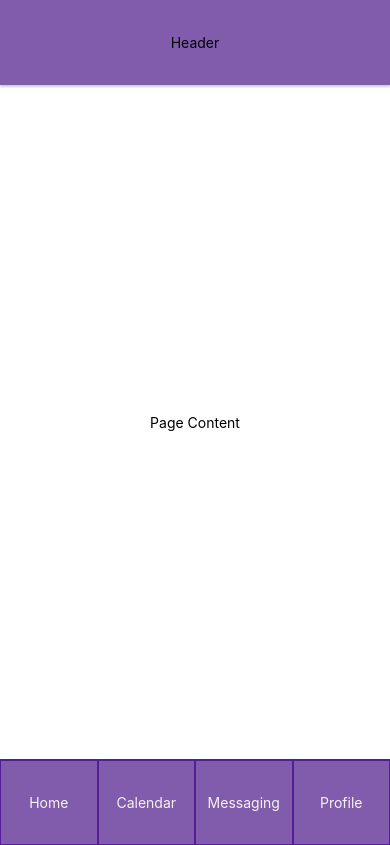
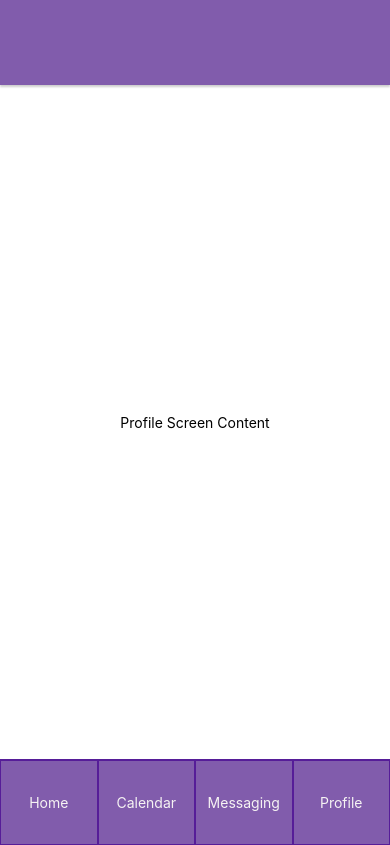
Before and after one commit to lizzy-lohmann/2024-final-project, a React Native app in the folder SeniorProject/: screen /Profile in a window 390 px wide. Built offline with nearby package versions, Linux system fonts and the light colour scheme.

Commit message:
have seperate pages

```diff
--- a/SeniorProject/App.js
+++ b/SeniorProject/App.js
@@ -1,34 +1,28 @@
-import { StatusBar } from 'expo-status-bar';
-import { StyleSheet, Text, View, TouchableOpacity } from 'react-native';
-import styles from './styles';
+import * as React from 'react';
+import { NavigationContainer } from '@react-navigation/native';
+import { createNativeStackNavigator } from '@react-navigation/native-stack';
+import HomeScreen from './Home';
+import ProfileScreen from './Profile';
+import CalendarScreen from './Calendar';
+import MessagingScreen from './Message';
 
+const Stack = createNativeStackNavigator();
 
-export default function App() {
+function App() {
     return (
-        <View style={styles.container}>
-            <View style={styles.header}>
-                {/* Content of your header goes here */}
-                <Text>Header</Text>
-            </View>
-            <View style={styles.content}>
-                {/* Content of your page goes here */}
-                <Text>Page Content</Text>
-            </View>
-            <View style={styles.footer}>
-                {/* Footer buttons go here */}
-                <TouchableOpacity style={styles.footerButton}>
-                    <Text style={styles.footerButtonText}>Home</Text>
-                </TouchableOpacity>
-                <TouchableOpacity style={styles.footerButton}>
-                    <Text style={styles.footerButtonText}>Calendar</Text>
-                </TouchableOpacity>
-                <TouchableOpacity style={styles.footerButton}>
-                    <Text style={styles.footerButtonText}>Messaging</Text>
-                </TouchableOpacity>
-                <TouchableOpacity style={styles.footerButton}>
-                    <Text style={styles.footerButtonText}>Profile</Text>
-                </TouchableOpacity>
-            </View>
-        </View>
+        <NavigationContainer>
+            <Stack.Navigator
+                initialRouteName="Home"
+                screenOptions={{
+                    headerShown: false,
+                }}>
+                <Stack.Screen name="Home" component={HomeScreen} />
+                <Stack.Screen name="Profile" component={ProfileScreen} />
+                <Stack.Screen name="Calendar" component={CalendarScreen} />
+                <Stack.Screen name="Messaging" component={MessagingScreen} />
+            </Stack.Navigator>
+        </NavigationContainer>
     );
 }
+
+export default App;
--- a/SeniorProject/Calendar.js
+++ b/SeniorProject/Calendar.js
@@ -1,3 +1,25 @@
 import React from 'react';
 import { View, Text, TouchableOpacity } from 'react-native';
 import  styles  from './styles';
+import Footer from "./Footer";
+
+const Calendar = ({ navigation }) => {
+    return (
+        <View style={styles.container}>
+            {/* Custom Header */}
+            <View style={styles.header}>
+                {/* Other header content */}
+            </View>
+
+            {/* Screen Content */}
+            <View style={styles.content}>
+                <Text>Calendar Screen Content</Text>
+            </View>
+
+            {/* Custom Footer */}
+            <Footer navigation={navigation} />
+        </View>
+    );
+};
+
+export default Calendar;
--- /dev/null
+++ b/SeniorProject/Footer.js
@@ -0,0 +1,36 @@
+import React from 'react';
+import { View, Text, TouchableOpacity } from 'react-native';
+import styles from './styles';
+
+const Footer = ({ navigation }) => {
+    return (
+        <View style={styles.footer}>
+            <TouchableOpacity
+                onPress={() => navigation.navigate('Home')}
+                style={styles.footerButton}
+            >
+                <Text style={styles.footerButtonText}>Home</Text>
+            </TouchableOpacity>
+            <TouchableOpacity
+                onPress={() => navigation.navigate('Calendar')}
+                style={styles.footerButton}
+            >
+                <Text style={styles.footerButtonText}>Calendar</Text>
+            </TouchableOpacity>
+            <TouchableOpacity
+                onPress={() => navigation.navigate('Messaging')}
+                style={styles.footerButton}
+            >
+                <Text style={styles.footerButtonText}>Messaging</Text>
+            </TouchableOpacity>
+            <TouchableOpacity
+                onPress={() => navigation.navigate('Profile')}
+                style={styles.footerButton}
+            >
+                <Text style={styles.footerButtonText}>Profile</Text>
+            </TouchableOpacity>
+        </View>
+    );
+};
+
+export default Footer;
--- a/SeniorProject/Home.js
+++ b/SeniorProject/Home.js
@@ -1,28 +1,25 @@
 import React from 'react';
 import { View, Text, TouchableOpacity } from 'react-native';
-import  styles  from './styles';
+import styles from './styles'; // Ensure this path is correct to import your styles
+import Footer from './Footer';
 
-const Home = ({ navigation }) => {
+const HomeScreen = ({ navigation }) => {
     return (
         <View style={styles.container}>
+            {/* Custom Header */}
             <View style={styles.header}>
-                <Text>Header</Text>
+                {/* Other header content */}
             </View>
+
+            {/* Screen Content */}
             <View style={styles.content}>
-                <Text>Home Screen</Text>
-                <TouchableOpacity
-                    onPress={() => navigation.navigate('Profile')}
-                    style={styles.footerButton}
-                >
-                    <Text style={styles.footerButtonText}>Go to Profile</Text>
-                </TouchableOpacity>
+                <Text>Home Screen Content</Text>
             </View>
-            <View style={styles.footer}>
-                {/* Footer buttons go here */}
-                {/* ... */}
-            </View>
+
+            {/* Custom Footer */}
+            <Footer navigation={navigation} />
         </View>
     );
 };
 
-export default Home;
+export default HomeScreen;
--- a/SeniorProject/Message.js
+++ b/SeniorProject/Message.js
@@ -1,3 +1,25 @@
 import React from 'react';
 import { View, Text, TouchableOpacity } from 'react-native';
 import  styles  from './styles';
+import Footer from "./Footer";
+
+const Message = ({ navigation }) => {
+    return (
+        <View style={styles.container}>
+            {/* Custom Header */}
+            <View style={styles.header}>
+                {/* Other header content */}
+            </View>
+
+            {/* Screen Content */}
+            <View style={styles.content}>
+                <Text>Message Screen Content</Text>
+            </View>
+
+            {/* Custom Footer */}
+            <Footer navigation={navigation} />
+        </View>
+    );
+};
+
+export default Message;
--- a/SeniorProject/Profile.js
+++ b/SeniorProject/Profile.js
@@ -1,17 +1,23 @@
 import React from 'react';
 import { View, Text, TouchableOpacity } from 'react-native';
 import  styles  from './styles';
+import Footer from "./Footer";
 
 const Profile = ({ navigation }) => {
     return (
-        <View style={{ flex: 1, alignItems: 'center', justifyContent: 'center' }}>
-            <Text>Profile Screen</Text>
-            <TouchableOpacity
-                onPress={() => navigation.goBack()}
-                style={{ padding: 10, backgroundColor: 'green' }}
-            >
-                <Text style={{ color: 'white' }}>Go Back</Text>
-            </TouchableOpacity>
+        <View style={styles.container}>
+            {/* Custom Header */}
+            <View style={styles.header}>
+                {/* Other header content */}
+            </View>
+
+            {/* Screen Content */}
+            <View style={styles.content}>
+                <Text>Profile Screen Content</Text>
+            </View>
+
+            {/* Custom Footer */}
+            <Footer navigation={navigation} />
         </View>
     );
 };
--- a/SeniorProject/styles.js
+++ b/SeniorProject/styles.js
@@ -15,6 +15,25 @@ const styles = StyleSheet.create({
         shadowOpacity: 0.2,
         shadowRadius: 2,
         zIndex: 1000,
+    },
+    headerButton: {
+        marginHorizontal: 10, // Add spacing around the buttons
+        padding: 10,
+        borderWidth: 1,
+        borderColor: '#000000', // The color of the border
+        borderRadius: 5, // Roundness of the button corners
+    },
+
+    headerButtonText: {
+        color: '#FFFFFF', // Text color for the header buttons
+    },
+
+    searchInput: {
+        flex: 1, // Take up remaining space
+        padding: 10,
+        marginHorizontal: 10, // Add horizontal margin
+        backgroundColor: '#FFFFFF', // Background color for the search input
+        borderRadius: 5, // Roundness of the input field
     },
     footer: {
         height: 85, // Set the height you want for your footer
```
Also changed, not shown: SeniorProject/package.json (+6 -1 lines), 1 other file (tests, documents, lock files or other folders).
